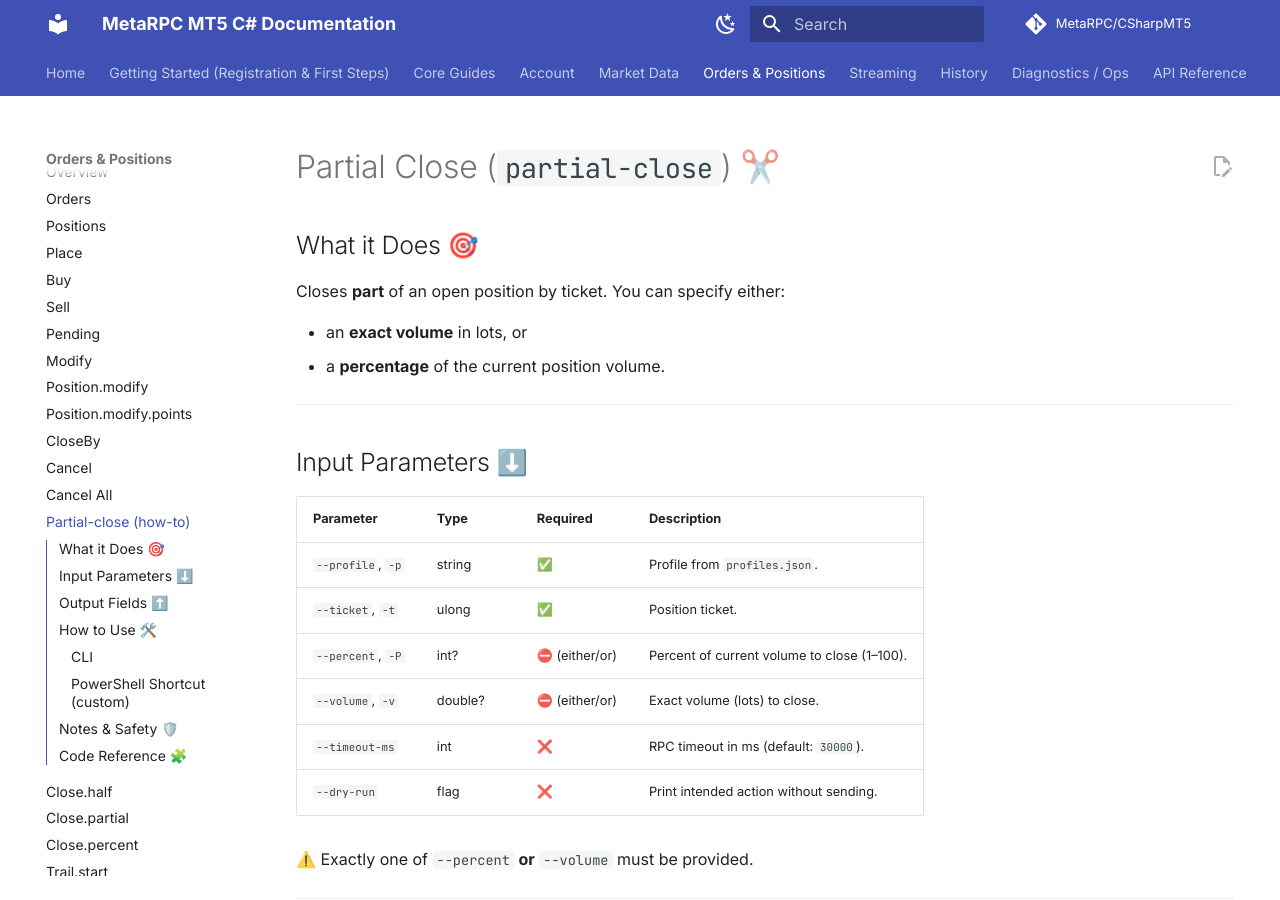
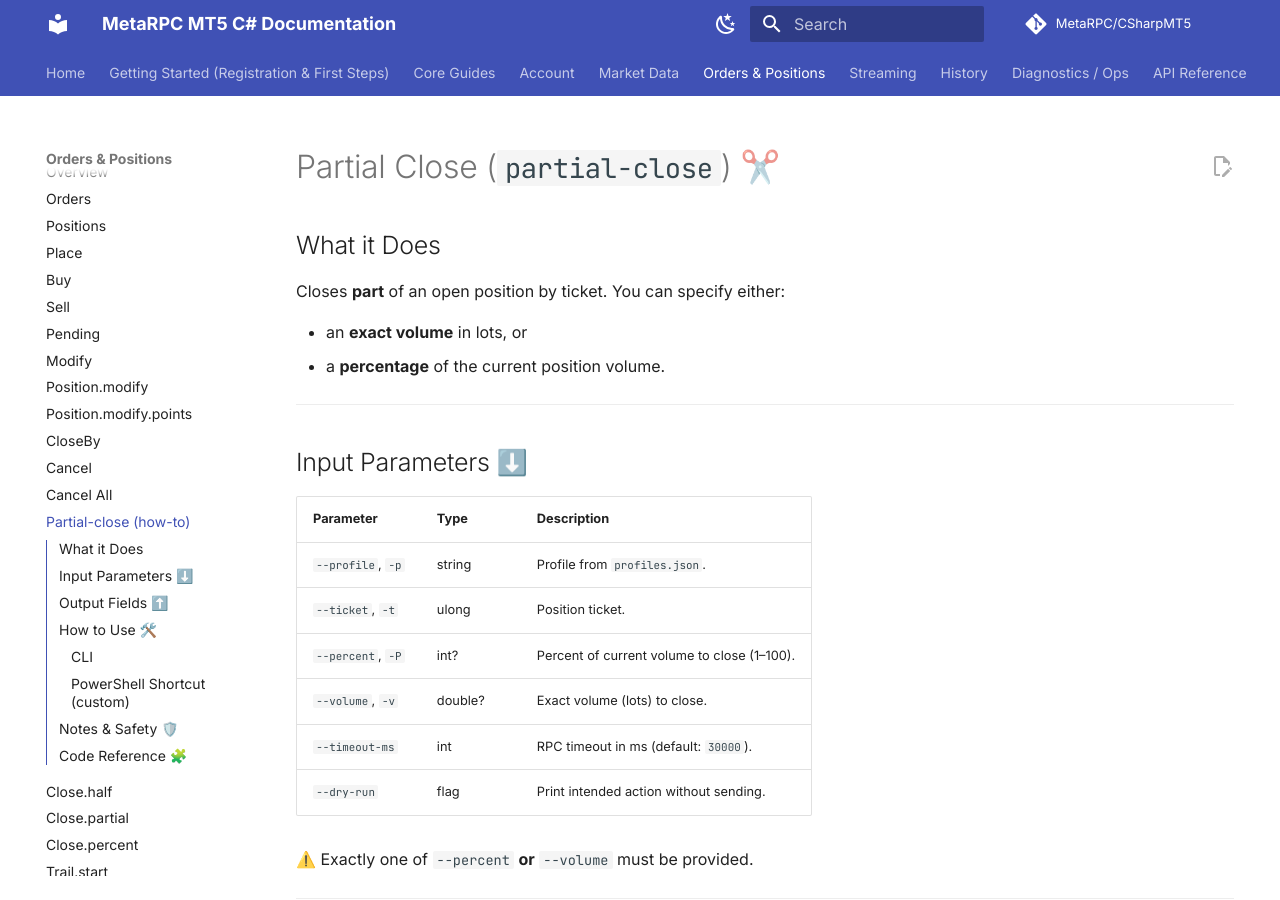
Before and after one commit to MetaRPC/CSharpMT5, an MkDocs documentation site: the page built from docs/Orders_Positions/Partial-close.md, in a window 1280 px wide and 900 px high. Built offline with MkDocs 1.6.1 and Material for MkDocs 9.7.7, drawn with Linux system fonts in a browser that asks for light colours; comment, search, counter and statistics services are not loaded.

Commit message:
Update Partial-close.md

```diff
--- a/docs/Orders_Positions/Partial-close.md
+++ b/docs/Orders_Positions/Partial-close.md
@@ -1,6 +1,6 @@
 # Partial Close (`partial-close`) ✂️
 
-## What it Does 🎯
+## What it Does
 
 Closes **part** of an open position by ticket. You can specify either:
 
@@ -11,14 +11,14 @@ Closes **part** of an open position by ticket. You can specify either:
 
 ## Input Parameters ⬇️
 
-| Parameter         | Type    | Required      | Description                                 |
-| ----------------- | ------- | ------------- | ------------------------------------------- |
-| `--profile`, `-p` | string  | ✅             | Profile from `profiles.json`.               |
-| `--ticket`, `-t`  | ulong   | ✅             | Position ticket.                            |
-| `--percent`, `-P` | int?    | ⛔ (either/or) | Percent of current volume to close (1–100). |
-| `--volume`, `-v`  | double? | ⛔ (either/or) | Exact volume (lots) to close.               |
-| `--timeout-ms`    | int     | ❌             | RPC timeout in ms (default: `30000`).       |
-| `--dry-run`       | flag    | ❌             | Print intended action without sending.      |
+| Parameter         | Type    | Description                                 |
+| ----------------- | ------- |  ------------------------------------------- |
+| `--profile`, `-p` | string  | Profile from `profiles.json`.               |
+| `--ticket`, `-t`  | ulong   | Position ticket.                            |
+| `--percent`, `-P` | int?    | Percent of current volume to close (1–100). |
+| `--volume`, `-v`  | double? | Exact volume (lots) to close.               |
+| `--timeout-ms`    | int     | RPC timeout in ms (default: `30000`).       |
+| `--dry-run`       | flag    | Print intended action without sending.      |
 
 ⚠️ Exactly one of `--percent` **or** `--volume` must be provided.
 
```
